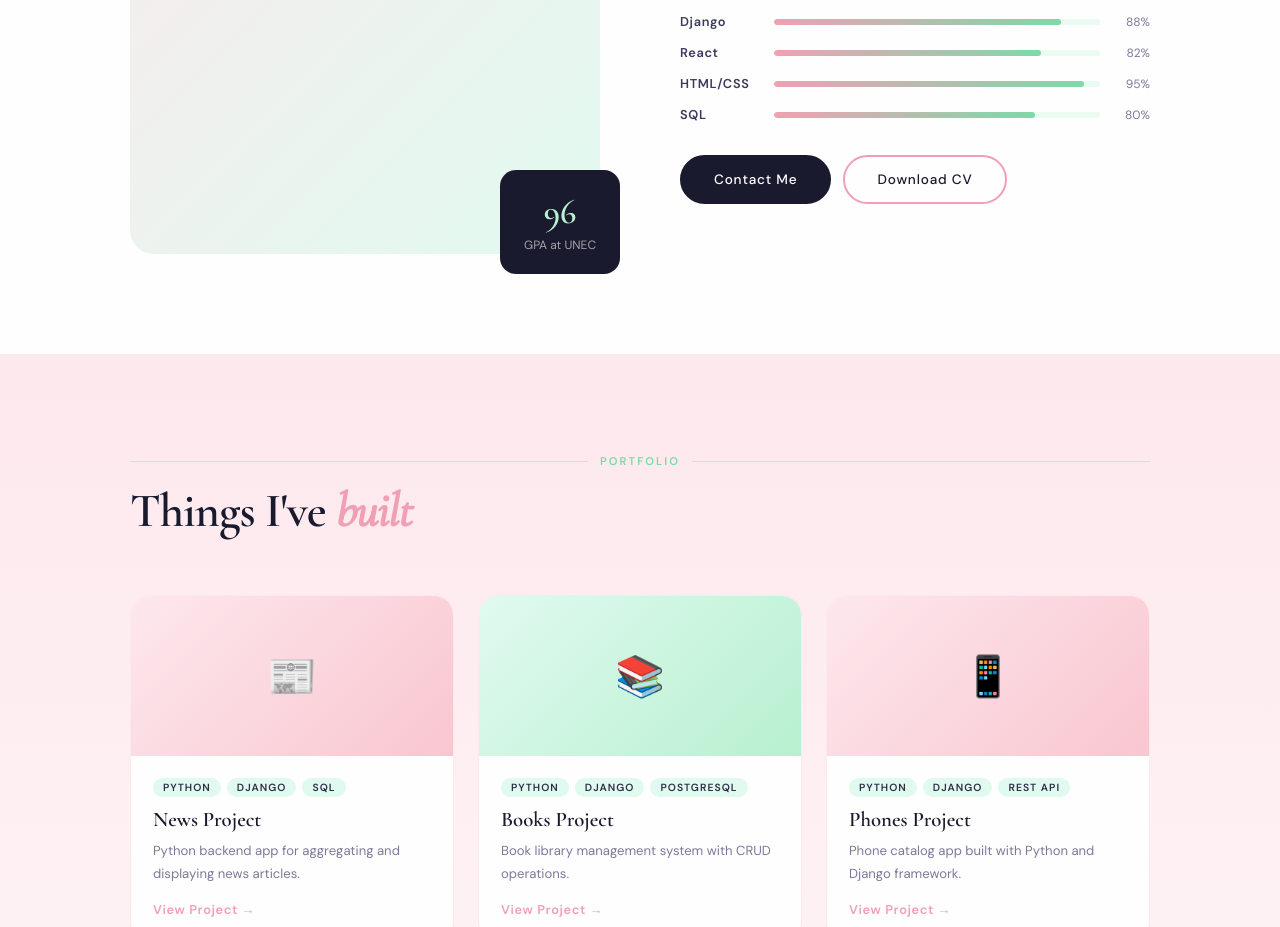
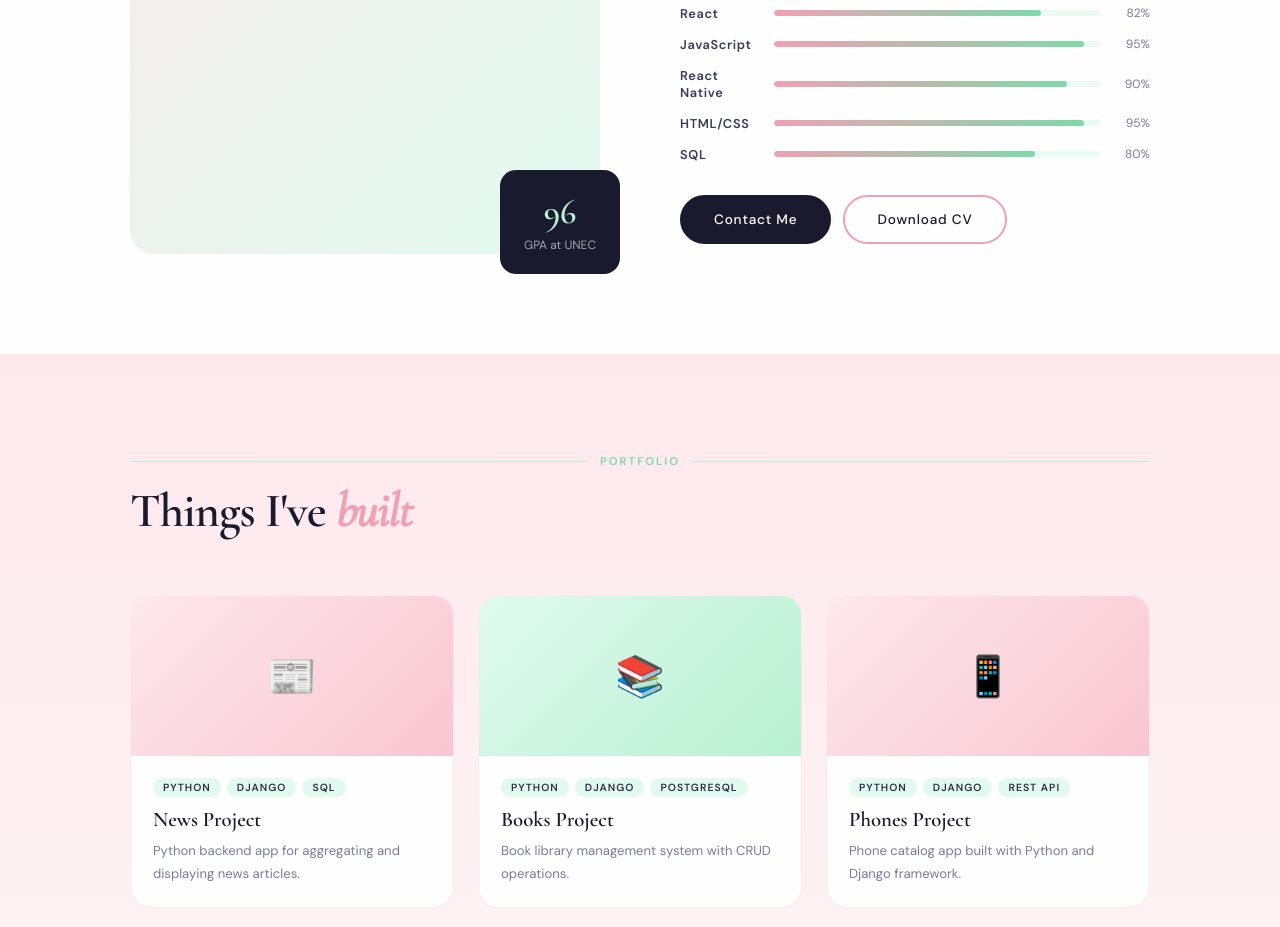
Before and after one commit to Leman006/myportfolio, a React (Vite) app: page / in a window 1280 px wide. Shown: the part 1469-2396 px from the top of the page. Built offline with nearby package versions, Linux system fonts and the light colour scheme.

Commit message:
Enhance About and Projects components: added JavaScript and React Native skills to About, updated Projects to use project cards as links, and removed redundant project link elements.

```diff
--- a/src/main.jsx
+++ b/src/main.jsx
@@ -384,6 +384,9 @@ const style = `
     margin-top: 56px;
   }
   .project-card {
+    display: block;
+    text-decoration: none;
+    color: inherit;
     background: var(--white);
     border-radius: 20px;
     overflow: hidden;
@@ -436,18 +439,6 @@ const style = `
     line-height: 1.7;
     color: var(--text-light);
   }
-  .project-link {
-    display: inline-flex; align-items: center; gap: 6px;
-    margin-top: 16px;
-    font-size: 0.8rem;
-    font-weight: 600;
-    color: var(--pink-deep);
-    text-decoration: none;
-    letter-spacing: 0.05em;
-    transition: gap 0.2s;
-  }
-  .project-link:hover { gap: 10px; }
-
   /* ── EXPERIENCE ──────────────────────────── */
   #experience { background: var(--white); }
   .timeline {
--- a/src/portfolio/components/About.jsx
+++ b/src/portfolio/components/About.jsx
@@ -50,6 +50,8 @@ export default function About() {
                   ["Python", 92],
                   ["Django", 88],
                   ["React", 82],
+                  ["JavaScript", 95],
+                  ["React Native", 90],
                   ["HTML/CSS", 95],
                   ["SQL", 80],
                 ].map(([name, pct]) => (
--- a/src/portfolio/components/Projects.jsx
+++ b/src/portfolio/components/Projects.jsx
@@ -18,7 +18,12 @@ export default function Projects({ projects }) {
         <div className="projects-grid">
           {projects.map((p, i) => (
             <FadeUp key={p.name} delay={i * 80}>
-              <div className="project-card">
+              <a
+                href={p.link}
+                target="_blank"
+                rel="noreferrer"
+                className="project-card"
+              >
                 <div
                   className="project-thumb"
                   style={{
@@ -38,16 +43,8 @@ export default function Projects({ projects }) {
                   </div>
                   <div className="project-name">{p.name}</div>
                   <div className="project-desc">{p.desc}</div>
-                  <a
-                    href={p.link}
-                    target="_blank"
-                    rel="noreferrer"
-                    className="project-link"
-                  >
-                    View Project &rarr;
-                  </a>
                 </div>
-              </div>
+              </a>
             </FadeUp>
           ))}
         </div>
```
